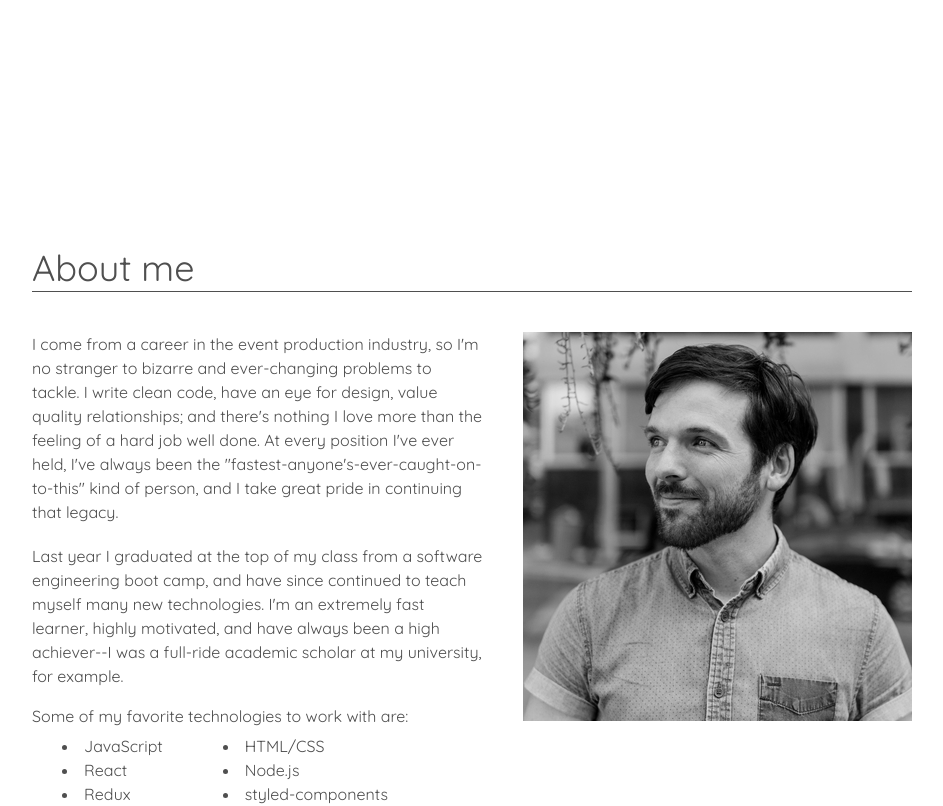
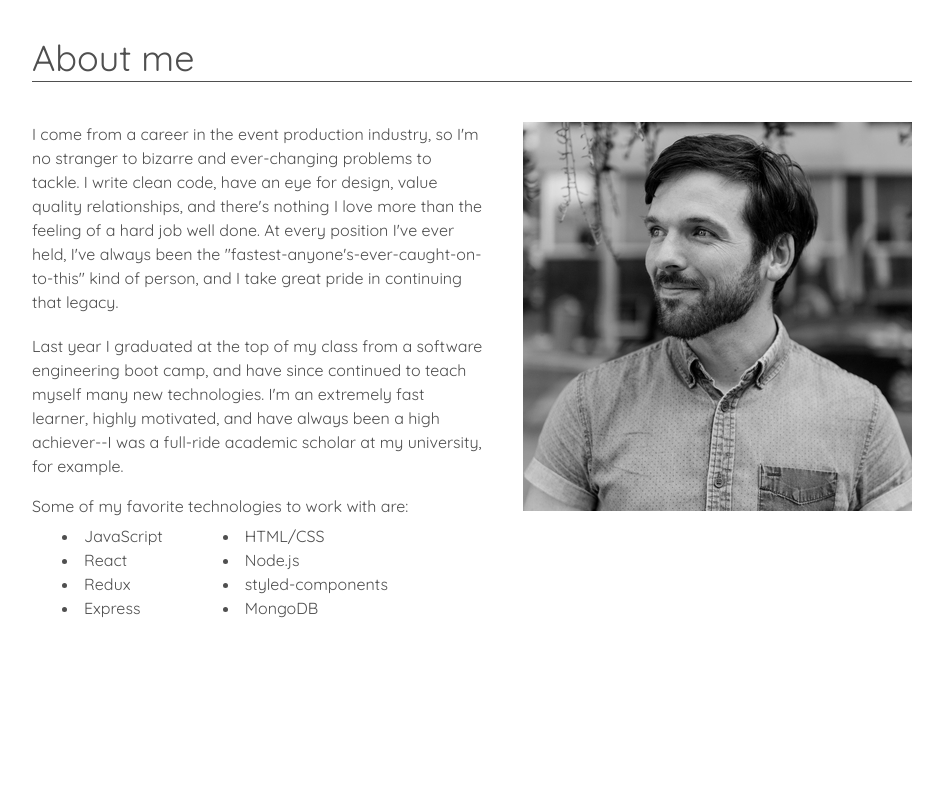
Before and after one commit to joe-gerhard/portfolio, a React (Create React App) app: page / in a window 1280 px wide. Shown: the part 900-1706 px from the top of the page, without its empty margins (168-1111 px from the left). Built offline with nearby package versions, Linux system fonts and the light colour scheme.

Commit message:
Make navbar fixed position

```diff
--- a/src/components/AboutSection/AboutSection.jsx
+++ b/src/components/AboutSection/AboutSection.jsx
@@ -19,7 +19,7 @@ const AboutSection = ({ aboutRef }) => {
         <Text>
           <p>
           I come from a career in the event production industry, so I'm no stranger to bizarre
-          and ever-changing problems to tackle. I write clean code, have an eye for design, value quality relationships; and
+          and ever-changing problems to tackle. I write clean code, have an eye for design, value quality relationships, and
           there's nothing I love more than the feeling of a hard job well done. At every position
           I've ever held, I've always been the "fastest-anyone's-ever-caught-on-to-this" kind
           of person, and I take great pride in continuing that legacy.
--- a/src/components/Navbar/styles.js
+++ b/src/components/Navbar/styles.js
@@ -1,6 +1,9 @@
 import styled, { css } from 'styled-components';
 
 export const StyledNav = styled.nav(({ theme }) => css`
+  position: fixed;
+  top: 0;
+  z-index: 1;
   display: flex;
   justify-content: flex-end;
   align-items: center;
--- a/src/styles/index.js
+++ b/src/styles/index.js
@@ -5,7 +5,7 @@ export const Section = styled.section(({ theme }) => css`
   flex-direction: column;
   align-items: center;
   justify-content: flex-start;
-  height: 100vh;
+  height: 80vh;
   padding: 100px 200px;
   color: ${theme.dark};
 `);
```
